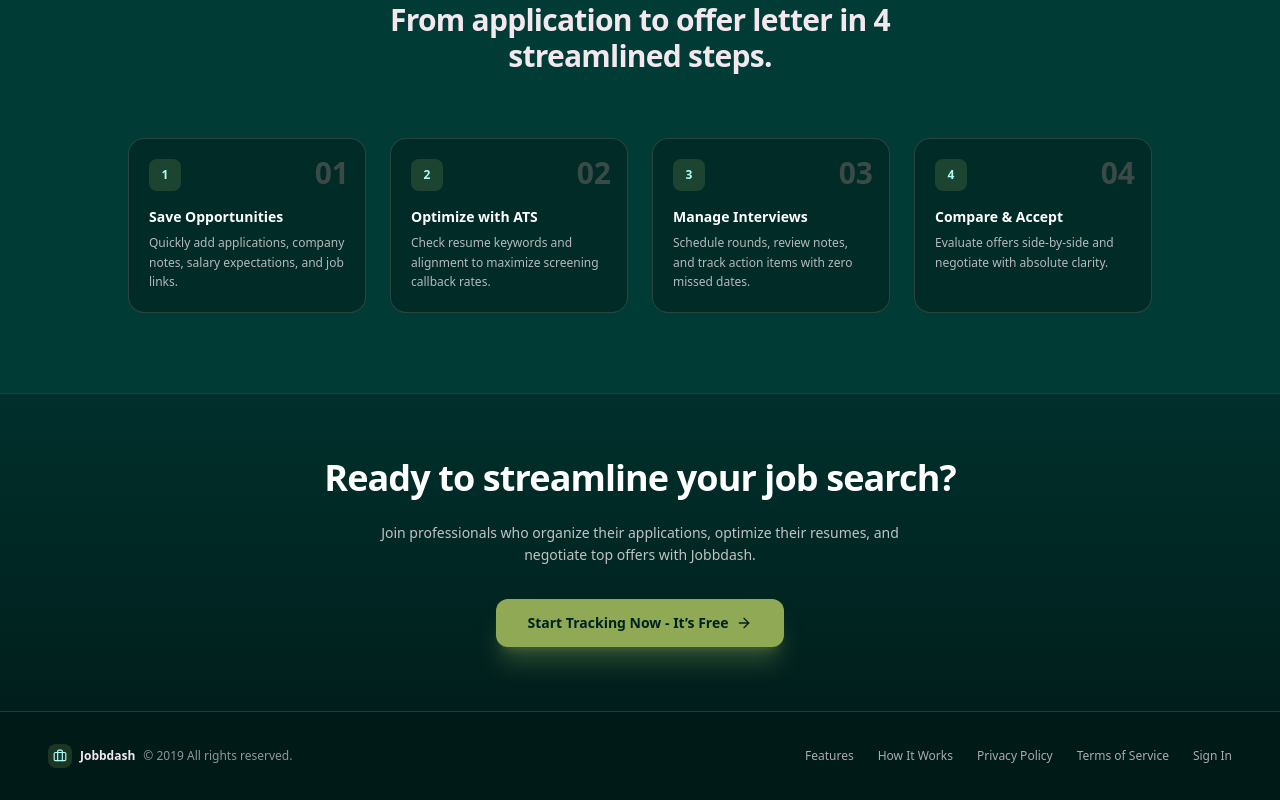
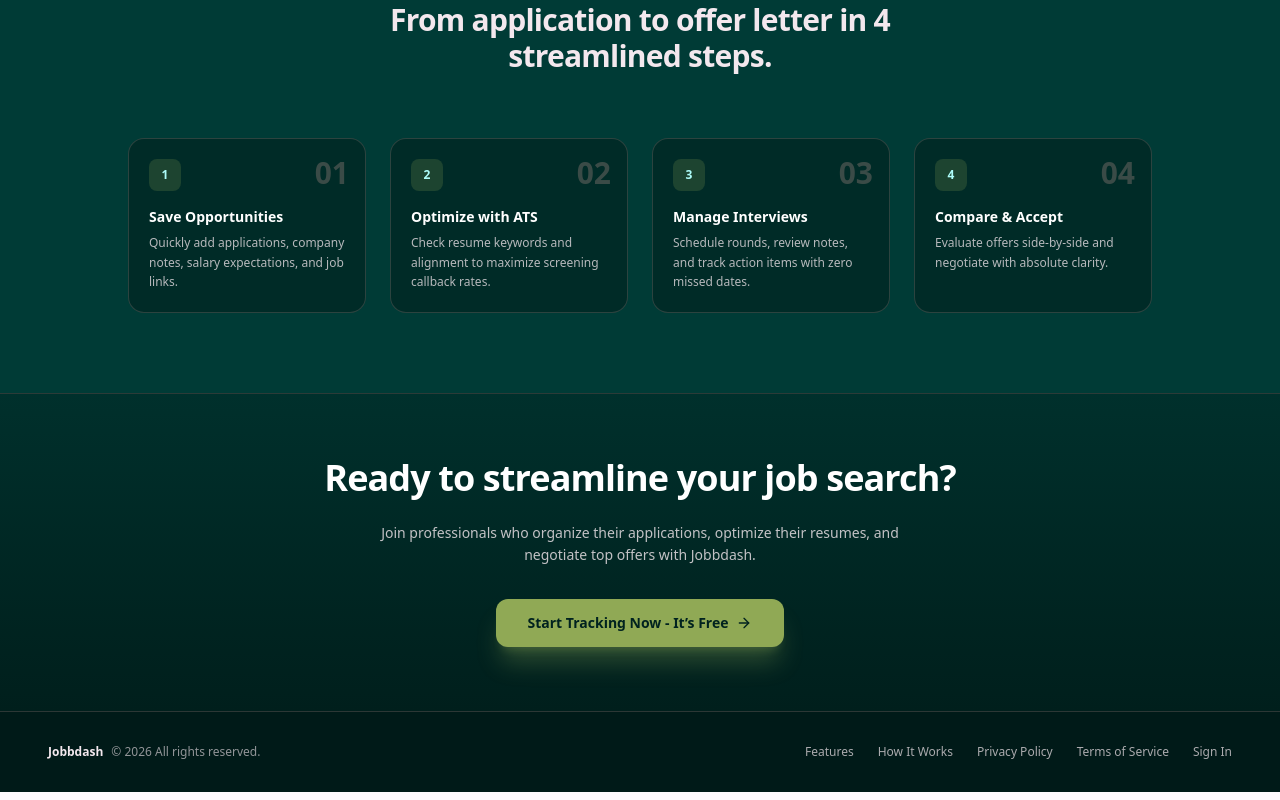
Before and after one commit to MrjjJunior/Jobs_Dashboard, a React (Vite) app: page / in a window 1280 px wide. Shown: the part 1942-2742 px from the top of the page. Built offline with nearby package versions, Linux system fonts and the light colour scheme.

Commit message:
style: update footer copyright year to 2026 and remove briefcase icon

```diff
--- a/src/components/LandingPage.tsx
+++ b/src/components/LandingPage.tsx
@@ -1,6 +1,5 @@
 import React, { useState } from 'react';
 import {
-  Briefcase,
   Columns3,
   FileText,
   BarChart3,
@@ -521,11 +520,8 @@ export const LandingPage: React.FC<LandingPageProps> = ({
       {/* Footer */}
       <footer className="py-8 px-4 lg:px-12 bg-[#001a18] border-t border-[#917C78]/30 text-center text-xs text-[#F3E8EE]/60 flex flex-col sm:flex-row items-center justify-between gap-4">
         <div className="flex items-center gap-2">
-          <div className="w-6 h-6 rounded-lg bg-[#90A955]/20 text-[#ADFCF9] flex items-center justify-center font-bold text-xs">
-            <Briefcase className="w-3.5 h-3.5" />
-          </div>
           <span className="font-bold text-[#F3E8EE]">Jobbdash</span>
-          <span>© 2019 All rights reserved.</span>
+          <span>© 2026 All rights reserved.</span>
         </div>
 
         <div className="flex flex-wrap items-center justify-center gap-4 sm:gap-6 text-[#F3E8EE]/70 mt-4 sm:mt-0">
```
